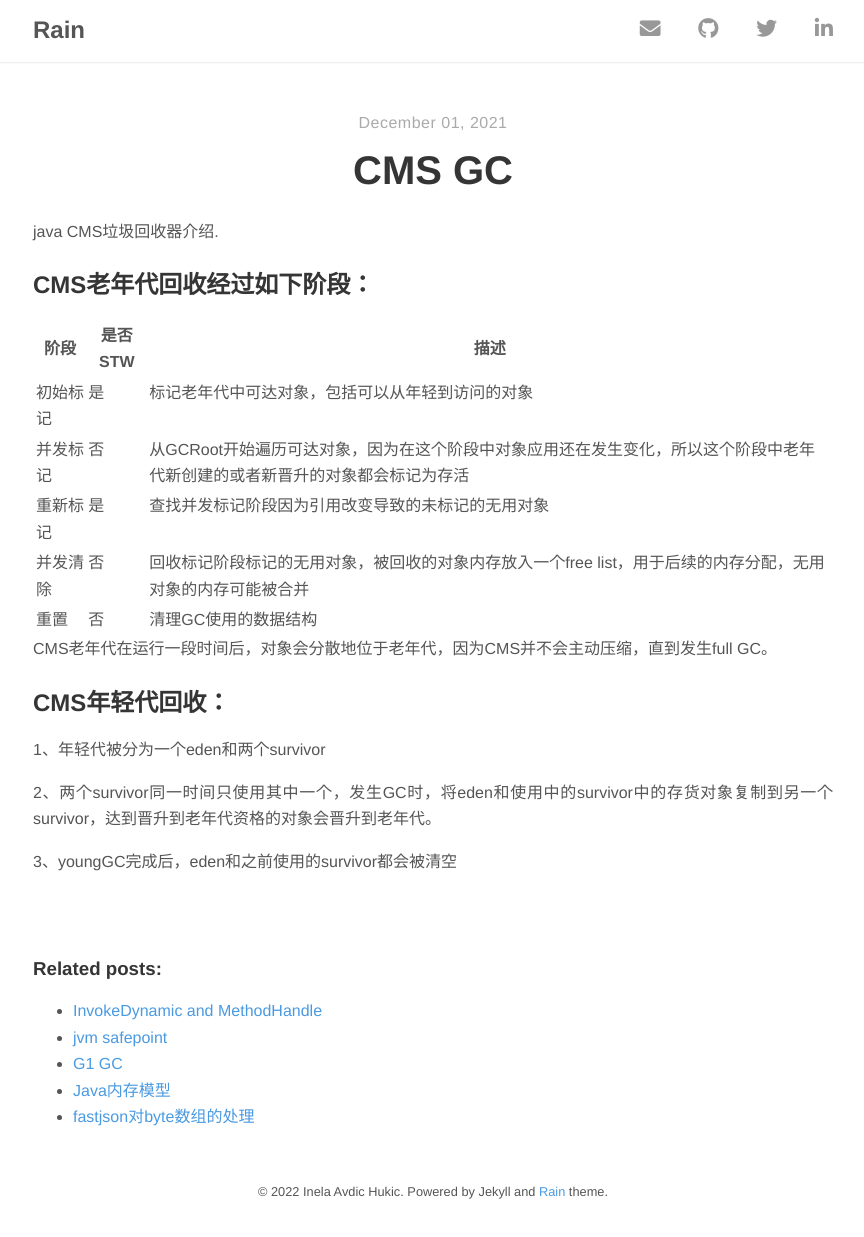
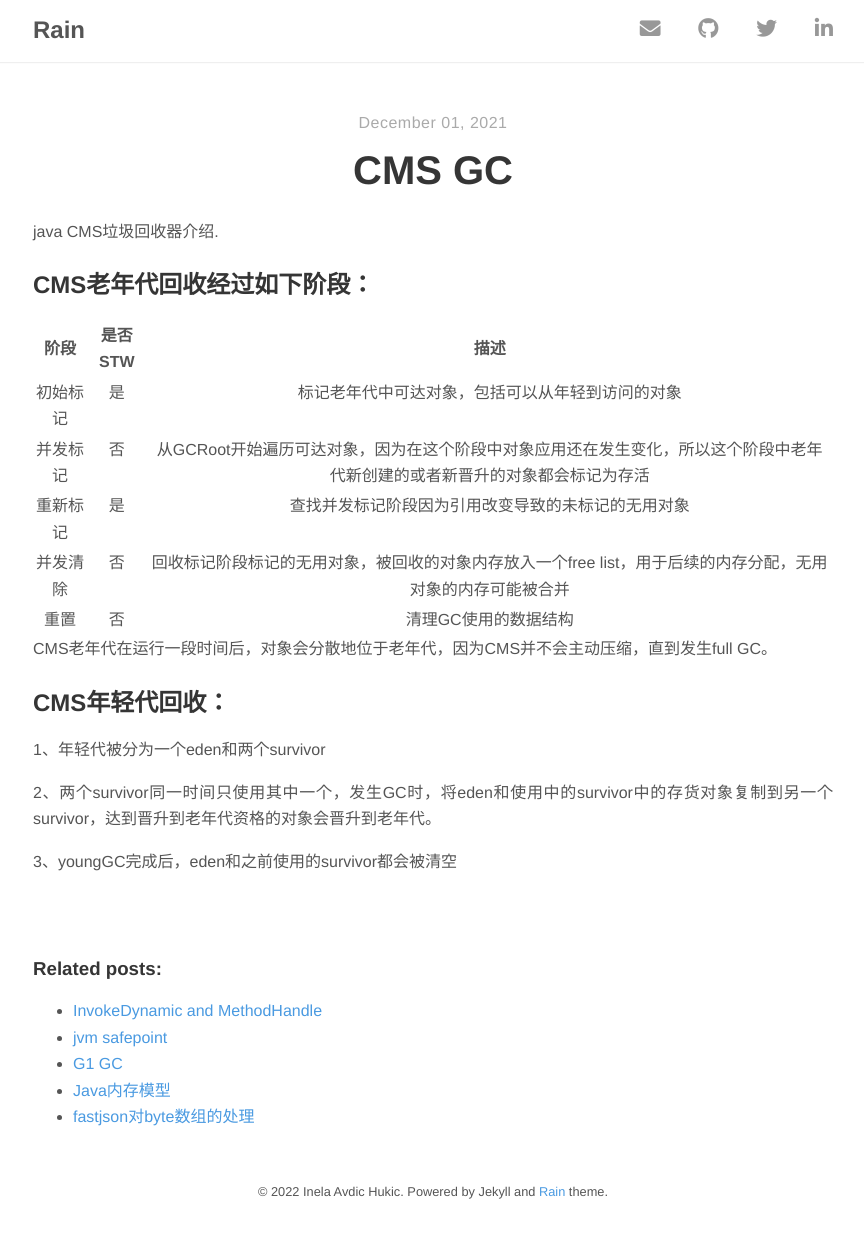
Before and after one commit to kanonsand/kanonsand, a Jekyll site: the page built from _posts/2021-12-01-CMS GC.md, in a window 1280 px wide. Shown: the whole page, without its empty margins (207-1071 px from the left). Built offline with Jekyll 4.4.1, drawn with Linux system fonts in a browser that asks for light colours; nearby versions of some CDN libraries.

Commit message:
修改部分页面配置

```diff
--- a/_layouts/home.html
+++ b/_layouts/home.html
@@ -11,7 +11,7 @@ layout: default
         <div class="catalogue-line"></div>
 
         <p>
-          {{ post.content | strip_html | truncatewords: 10 }}
+          {{ post.content | strip_html | truncatewords: 1 }}
         </p>
 
       </div>
--- a/_posts/2021-12-01-CMS GC.md
+++ b/_posts/2021-12-01-CMS GC.md
@@ -9,13 +9,13 @@ java CMS垃圾回收器介绍.
 
 ## CMS老年代回收经过如下阶段：
 
-| 阶段     | 是否STW | 描述                                                         |
-| -------- | ------- | ------------------------------------------------------------ |
-| 初始标记 | 是      | 标记老年代中可达对象，包括可以从年轻到访问的对象             |
-| 并发标记 | 否      | 从GCRoot开始遍历可达对象，因为在这个阶段中对象应用还在发生变化，所以这个阶段中老年代新创建的或者新晋升的对象都会标记为存活 |
-| 重新标记 | 是      | 查找并发标记阶段因为引用改变导致的未标记的无用对象           |
-| 并发清除 | 否      | 回收标记阶段标记的无用对象，被回收的对象内存放入一个free list，用于后续的内存分配，无用对象的内存可能被合并 |
-| 重置     | 否      | 清理GC使用的数据结构                                         |
+|     阶段     |  是否STW   |                                描述                                |
+|:----------:|:--------:|:----------------------------------------------------------------:|
+|    初始标记    |    是     |                     标记老年代中可达对象，包括可以从年轻到访问的对象                     |
+|    并发标记    |    否     | 从GCRoot开始遍历可达对象，因为在这个阶段中对象应用还在发生变化，所以这个阶段中老年代新创建的或者新晋升的对象都会标记为存活 |
+|    重新标记    |    是     |                    查找并发标记阶段因为引用改变导致的未标记的无用对象                     |
+|    并发清除    |    否     |    回收标记阶段标记的无用对象，被回收的对象内存放入一个free list，用于后续的内存分配，无用对象的内存可能被合并    |
+|     重置     |    否     |                           清理GC使用的数据结构                            |
 
 CMS老年代在运行一段时间后，对象会分散地位于老年代，因为CMS并不会主动压缩，直到发生full GC。
 
```
